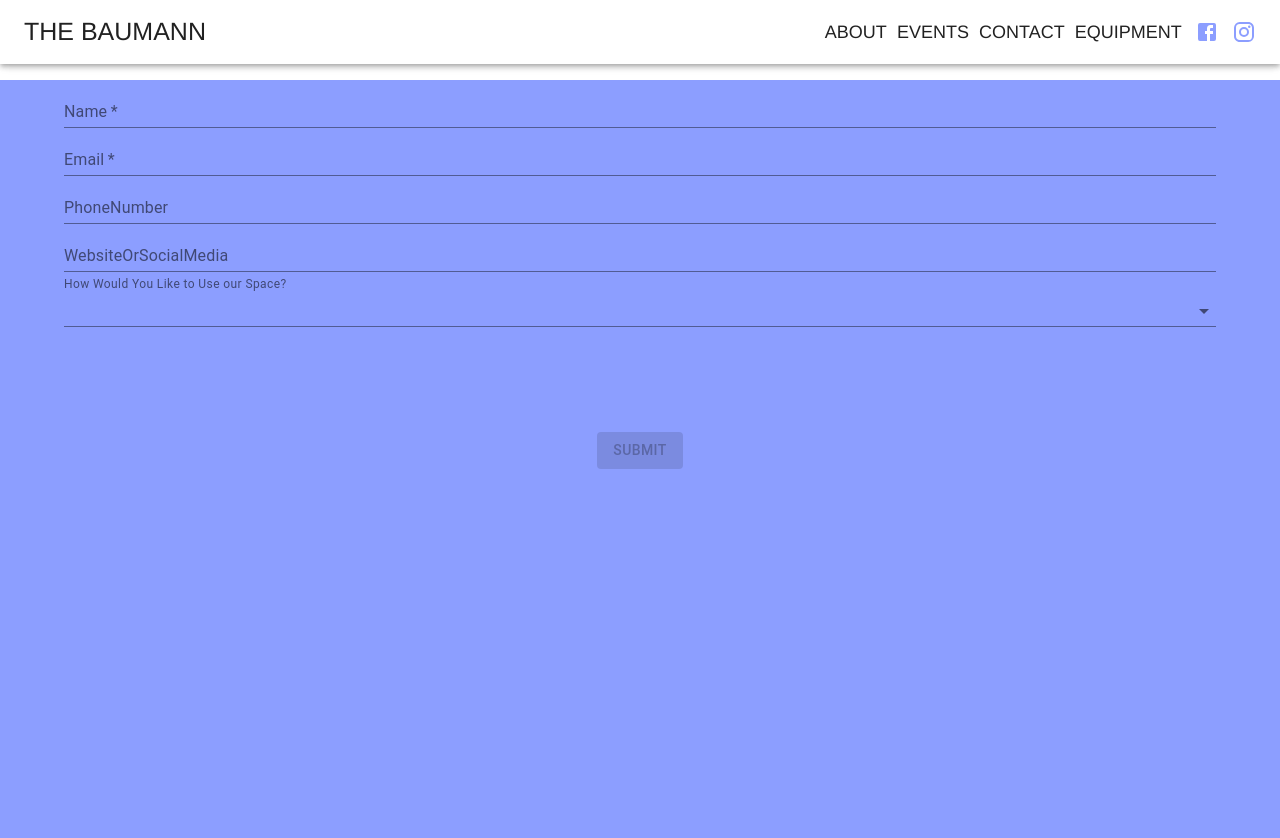
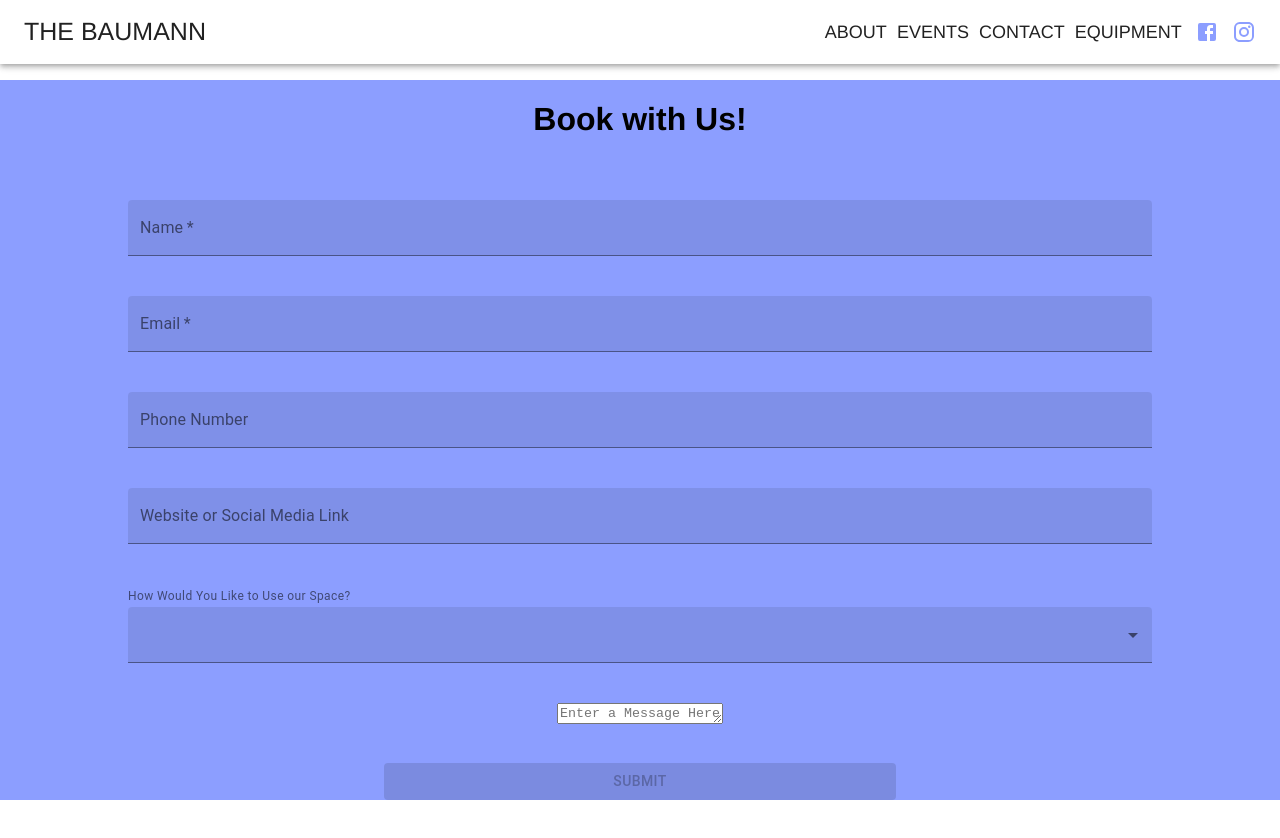
Before and after one commit to seanpara/The_Baumann, a React (Create React App) app: page /contact in a window 1280 px wide. Shown: the top 838 px of the page. After the commit the page ends 800 px from the top, so only its background shows below. Built offline with nearby package versions, Linux system fonts and the light colour scheme; the HTML template or start-up script is replaced by a standard one.

Commit message:
fleshes out contact page revisions

```diff
--- a/src/Views/ContactPage.tsx
+++ b/src/Views/ContactPage.tsx
@@ -6,6 +6,7 @@ import FormHelperText from '@material-ui/core/FormHelperText';
 import Button from '@material-ui/core/Button';
 
 import { useHomePageStyles } from '../styles';
+import { TextareaAutosize } from '@material-ui/core';
 
 /// typing will be corrected when this is refactored with the new mock ups
 const intialFormState = {
@@ -14,6 +15,14 @@ const intialFormState = {
   phoneNumber: '',
   websiteOrSocialMedia: '',
   useOfSpace: '',
+  message: '',
+};
+
+const fieldNameToPlaceholderTextMapping: { [key: string]: string } = {
+  name: 'Name',
+  email: 'Email',
+  phoneNumber: 'Phone Number',
+  websiteOrSocialMedia: 'Website or Social Media Link',
 };
 
 const SET_FIELD = 'SET_FIELD';
@@ -61,63 +70,79 @@ const ContactPage = () => {
     }
   };
 
-  const renderForm = (): JSX.Element[] =>
-    Object.keys(formState).map(
-      (stateKey: string): JSX.Element =>
-        stateKey !== 'useOfSpace' ? (
+  const renderFormField = (stateKey: string): JSX.Element => {
+    if (stateKey === 'useOfSpace') {
+      return (
+        <div
+          key={stateKey}
+          style={{
+            display: 'flex',
+            flexDirection: 'column',
+            justifyContent: 'space-apart',
+            width: '80%',
+          }}
+        >
+          <FormHelperText>How Would You Like to Use our Space?</FormHelperText>
+          <Select
+            variant="filled"
+            value={formState[stateKey]}
+            onChange={(e) => handleFieldChange(e, stateKey)}
+          >
+            <MenuItem value={'event'}>Event</MenuItem>
+            <MenuItem value={'rental'}>Rental</MenuItem>
+            <MenuItem value={'both'}>Both</MenuItem>
+          </Select>
+        </div>
+      );
+    }
+
+    if (stateKey === 'message') {
+      return (
+        <TextareaAutosize
+          onChange={(e) => handleFieldChange(e, stateKey)}
+          placeholder="Enter a Message Here"
+        />
+      );
+    }
+
+    return (
       <TextField
         key={stateKey}
         required={stateKey === 'name' || stateKey === 'email'}
         style={{
-              width: '90%',
+          width: '80%',
         }}
-            label={stateKey.charAt(0).toUpperCase() + stateKey.slice(1)}
+        variant="filled"
+        label={fieldNameToPlaceholderTextMapping[stateKey]}
         value={formState[stateKey]}
         onChange={(e) => handleFieldChange(e, stateKey)}
         error={Boolean(errorMessage)}
         helperText={errorMessage}
       />
-        ) : (
-          <div
-            key={stateKey}
-            style={{
-              display: 'flex',
-              flexDirection: 'column',
-              height: '20%',
-              justifyContent: 'space-apart',
-              width: '90%',
-            }}
-          >
-            <FormHelperText>
-              How Would You Like to Use our Space?
-            </FormHelperText>
-            <Select
-              value={formState[stateKey]}
-              onChange={(e) => handleFieldChange(e, stateKey)}
-            >
-              <MenuItem value={'event'}>Friend</MenuItem>
-              <MenuItem value={'rental'}>Online</MenuItem>
-              <MenuItem value={'both'}>Both</MenuItem>
-            </Select>
-          </div>
-        ),
     );
+  };
+
+  const renderForm = (): JSX.Element[] =>
+    Object.keys(formState).map(renderFormField);
+
   const { name, email } = formState;
   return (
     <div
       className={classes.root}
       style={{
-        height: '100vh',
+        height: '90vh',
         display: 'flex',
         flexDirection: 'column',
-        justifyContent: 'flex-start',
+        justifyContent: 'space-between',
       }}
     >
+      <h1>Book with Us!</h1>
       {renderForm()}
       <Button
         disabled={!name || !email}
         onClick={handleFormSubmit}
         variant="contained"
+        style={{ width: '40%' }}
       >
         Submit
       </Button>
```
Lines whose indentation alone changed are shown as unchanged.
